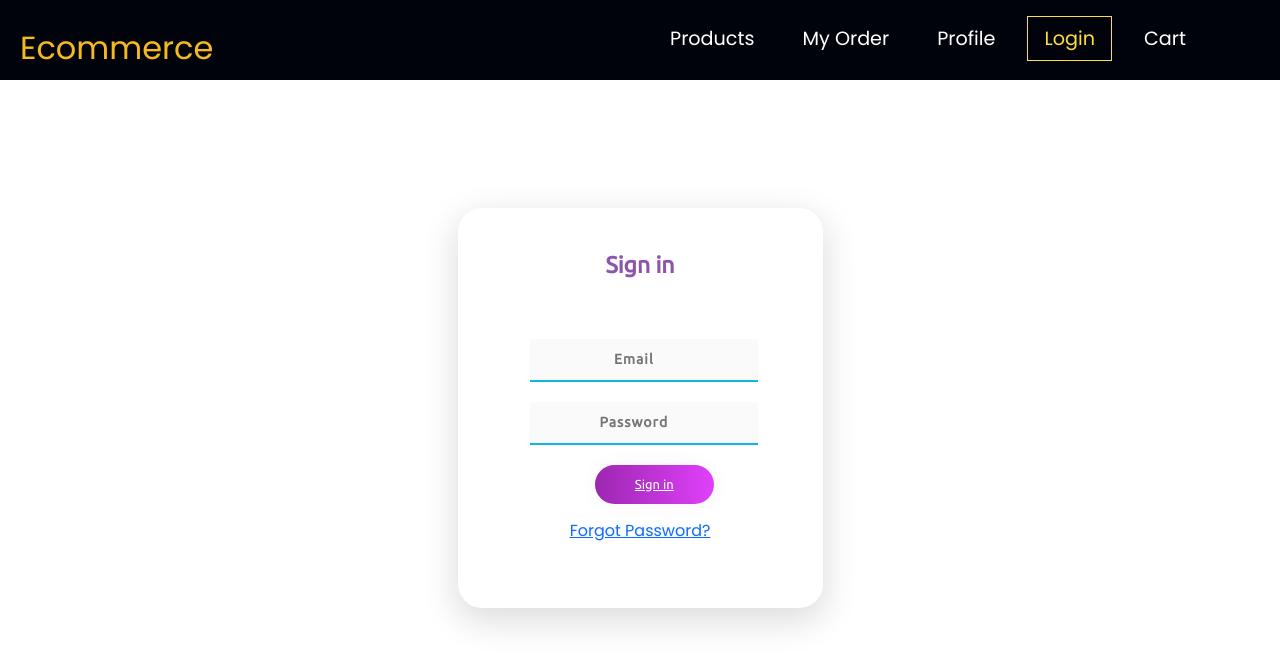
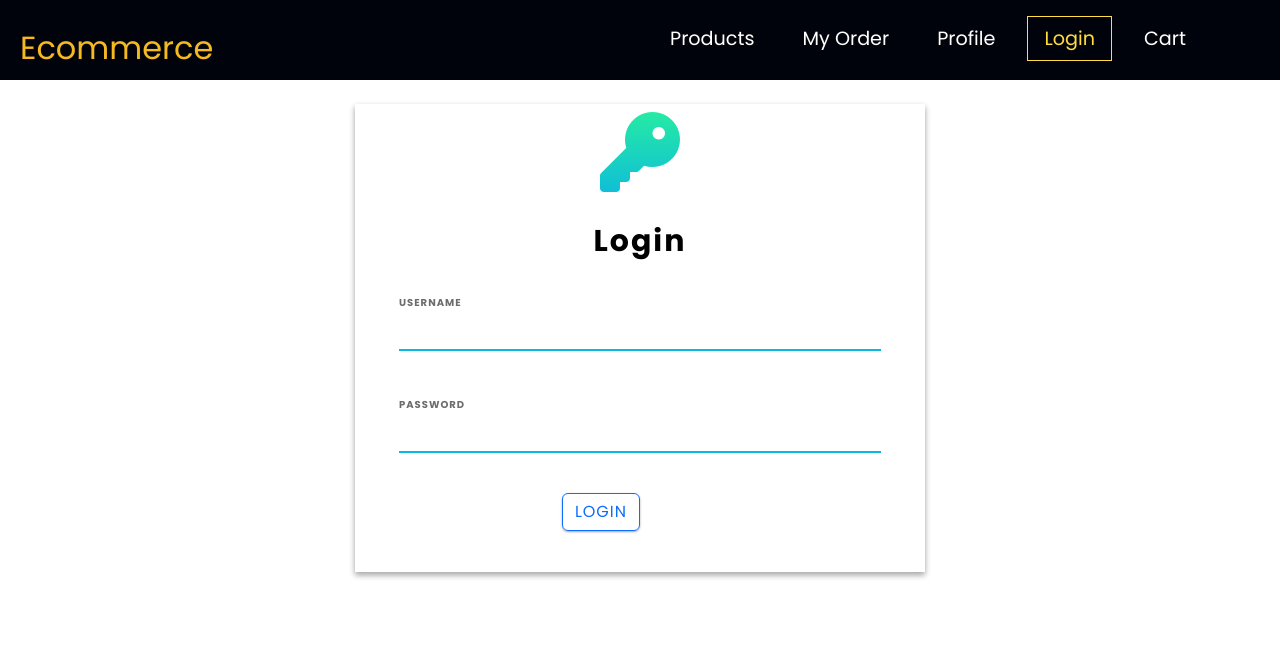
Before and after one commit to GautamParmaar/ecom3, a React (Create React App) app: page /login in a window 1280 px wide. Shown: the top 666 px of the page. Built offline with nearby package versions, Linux system fonts and the light colour scheme; no server answers; some icons are missing.

Commit message:
added toast notification in login page

```diff
--- a/src/components/CSS/Login.css
+++ b/src/components/CSS/Login.css
@@ -110,3 +110,21 @@ a {
 .new{
    margin-left: 6px;
 }
+.createAccount{
+   width: 120%;
+ margin-left: 2em;
+}
+.signup{
+    color:blue;
+}
+
+@media(max-width:768px){
+    .createAccount{
+       float: left;
+       margin-left: -5em;
+       margin-right: 30px;
+     }
+     .submitButton{
+        float: left;
+     }
+}
--- a/src/components/CSS/MyOrder.css
+++ b/src/components/CSS/MyOrder.css
@@ -292,4 +292,5 @@ order-details-box {
 }
 .buttonTransaction{
   float: right;
+  margin-right: 150px
 }
--- a/src/components/Login.js
+++ b/src/components/Login.js
@@ -1,11 +1,14 @@
-import React,{useState} from 'react'
+import React, { useState } from 'react'
 import "./CSS/Login.css"
 import { Link } from 'react-router-dom'
-import { createUserWithEmailAndPassword,signInWithEmailAndPassword,updateProfile } from 'firebase/auth';
-import {auth,db } from "../config/Config.js"
-import { NavLink,useNavigate } from "react-router-dom";
+import { createUserWithEmailAndPassword, signInWithEmailAndPassword, updateProfile } from 'firebase/auth';
+import { auth, db } from "../config/Config.js"
+import { NavLink, useNavigate } from "react-router-dom";
+import { ToastContainer, toast } from 'react-toastify';
+import 'react-toastify/dist/ReactToastify.css';
+
 function Login() {
-  const navigate=useNavigate();
+  const navigate = useNavigate();
 
   const [values, setValues] = useState({
     email: '',
@@ -15,37 +18,124 @@ function Login() {
 
   })
 
-  const handleSubmit=(event)=>{
+  const handleSubmit = (event) => {
     event.preventDefault();
     console.log(values);
-    signInWithEmailAndPassword(auth,values.email,values.password).then(async(res)=>{
-     const user=res.user;
-     console.log(res);
-
-     console.log(user);
-     navigate("/")
+    signInWithEmailAndPassword(auth, values.email, values.password).then(async (res) => {
+      const user = res.user;
 
 
-    }).catch(err=>console.log(err))
+      navigate("/")
+      toast.success('You are now logged in!', {
+        position: "top-center",
+        autoClose: 3000,
+        hideProgressBar: false,
+        closeOnClick: true,
+        pauseOnHover: true,
+        draggable: true,
+        progress: undefined,
+        theme: "light",
+      });
+
+
+
+    }).catch((error) => {
+      console.error("Authentication error:", error);
+      // Check if error.message is the expected error message
+      toast.error(error.message, {
+        position: "top-center",
+        autoClose: 5000,
+        hideProgressBar: false,
+        closeOnClick: true,
+        pauseOnHover: true,
+        draggable: true,
+        progress: undefined,
+        theme: "light",
+      });
+    });
   }
   return (
-   <>
-<div class="main">
-    <p class="sign" align="center">Sign in</p>
-    <form class="form1">
-      <input class="un " type="text" align="center"name='email' onChange={(events)=>{
-  setValues((prev)=>({...prev,email:events.target.value}))
-}} placeholder="Email"/>
-      <input class="pass" type="password" align="center" placeholder="Password"  name='password'
- onChange={(events)=>{
-  setValues((prev)=>({...prev,password:events.target.value}))
-}}/>
-      <a class="submit" type='submit' onClick={handleSubmit} align="center">Sign in</a>
-      <p class="forgot" align="center"><a href="#">Forgot Password?</a></p>
-          </form>
-      {/* <p className='new'><Link to="/signup"> <a href='#'>  Create account</a> </Link>    </p>      */}
-    </div>
-   </>
+    <>
+
+
+      <div class="container my-4">
+        <div class="row">
+          <div class="col-lg-3 col-md-2"></div>
+          <div class="col-lg-6 col-md-8 login-box">
+            <div class="col-lg-12 login-key">
+              <i class="fa fa-key" aria-hidden="true"></i>
+            </div>
+            <div class="col-lg-12 login-title">
+              Login
+            </div>
+
+            <div class="col-lg-12 login-form">
+              <div class="col-lg-12 login-form">
+                <form>
+                  <div class="form-group">
+                    <label class="form-control-label">USERNAME</label>
+                    <input type="text" class="form-control" name='email' onChange={(events) => {
+                      setValues((prev) => ({ ...prev, email: events.target.value }))
+                    }} />
+                  </div>
+                  <div class="form-group">
+                    <label class="form-control-label">PASSWORD</label>
+                    <input type="password" class="form-control" name='password'
+                      onChange={(events) => {
+                        setValues((prev) => ({ ...prev, password: events.target.value }))
+                      }} i />
+                  </div>
+
+                  <div class="col-lg-12 loginbttm">
+                    <div class="col-lg-6 login-btm login-text">
+                      {/* <!-- Error Message --> */}
+                    </div>
+                    <div class="col-lg-6 login-btm login-button">
+                      <button type="submit" onClick={handleSubmit} class="btn  btn-outline-primary">LOGIN</button>
+                      {/* <p className='ml-5 createAccount'>Don't have an account ?<span className='signup'> Signup now</span></p> */}
+
+                    </div>
+
+
+                  </div>
+                </form>
+
+              </div>
+
+            </div>
+            <ToastContainer
+              position="top-center"
+              autoClose={3000}
+              hideProgressBar={false}
+              newestOnTop={false}
+              closeOnClick
+              rtl={false}
+              pauseOnFocusLoss
+              draggable
+              pauseOnHover
+              theme="light"
+            />
+            <div class="col-lg-3 col-md-2"></div>
+          </div>
+        </div>  <ToastContainer
+          position="top-center"
+          autoClose={3000}
+          hideProgressBar={false}
+          newestOnTop={false}
+          closeOnClick
+          rtl={false}
+          pauseOnFocusLoss
+          draggable
+          pauseOnHover
+          theme="light"
+        />      </div>
+
+
+
+
+
+
+    </>
   )
 }
 
--- a/src/components/Products.js
+++ b/src/components/Products.js
@@ -3,11 +3,12 @@ import {IndividualProduct} from './IndividualProduct'
 
 
 const Products3 = ({products,addToCart}) => {
-  console.log(products);
+  // console.log(products);
+  if(products && addToCart){
   return products.map((individualProduct)=>{
    return <IndividualProduct key={individualProduct.ID} individualProduct={individualProduct}
    addToCart={addToCart}/>
-  })
+  })}
 
 
 
--- a/src/components/Profile.js
+++ b/src/components/Profile.js
@@ -21,9 +21,8 @@ function Profile({user}) {
     else{
       setUsername()
     }
-    console.log(user);
-    console.log(user.uid);
-    const userDocRef = doc(db, 'users', user.uid);
+
+   if(user){ const userDocRef = doc(db, 'users', user.uid);
     const userDoc = await getDoc(userDocRef);
     if (userDoc.exists()) {
       // Document data exists, you can access it using .data() method
@@ -36,7 +35,7 @@ function Profile({user}) {
     } else {
       console.log('No such document!');
       return null;
-    }
+    }}
 
    })
 
```
Also changed, not shown: src/components/Order/MyOrder.js (+71 -84 lines).
